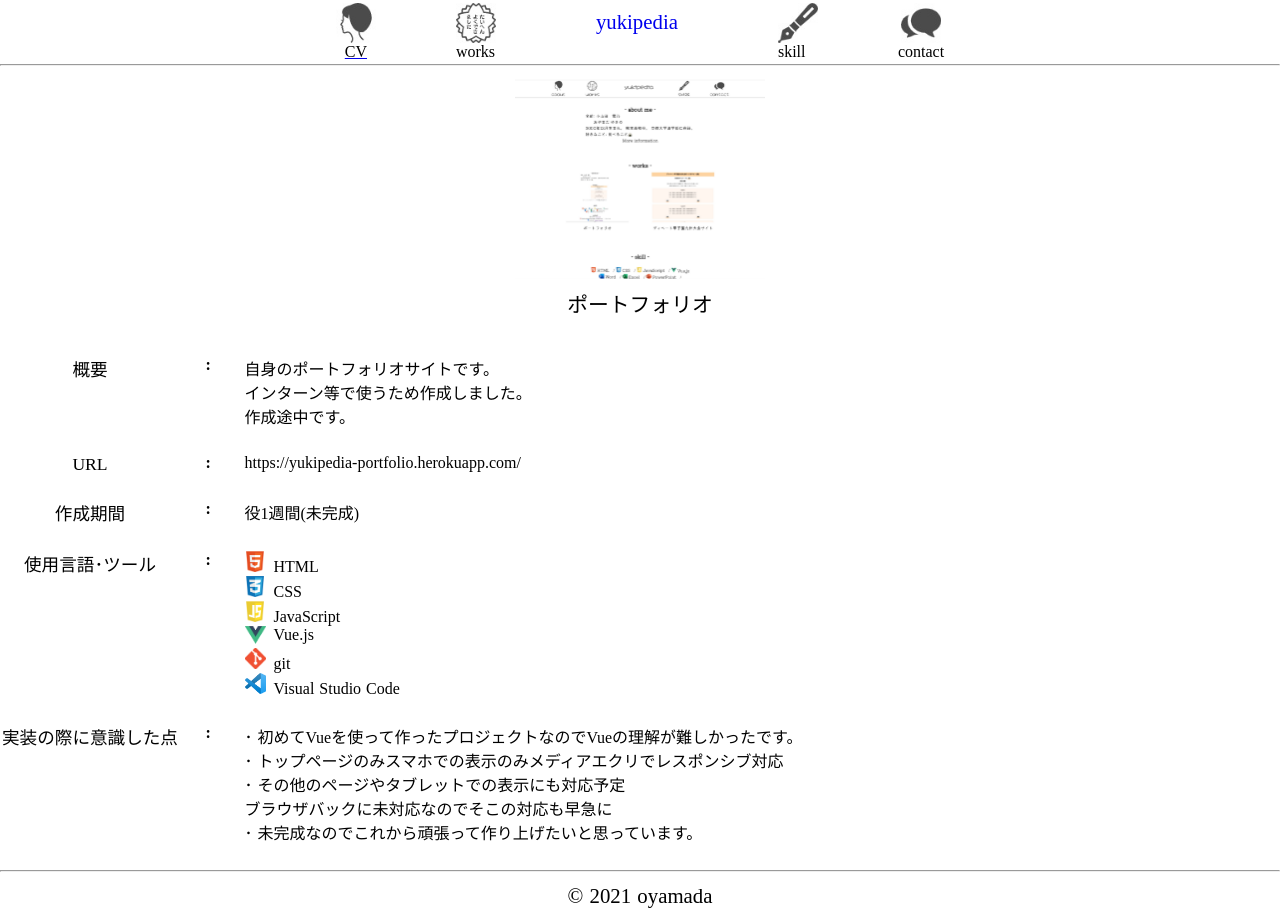
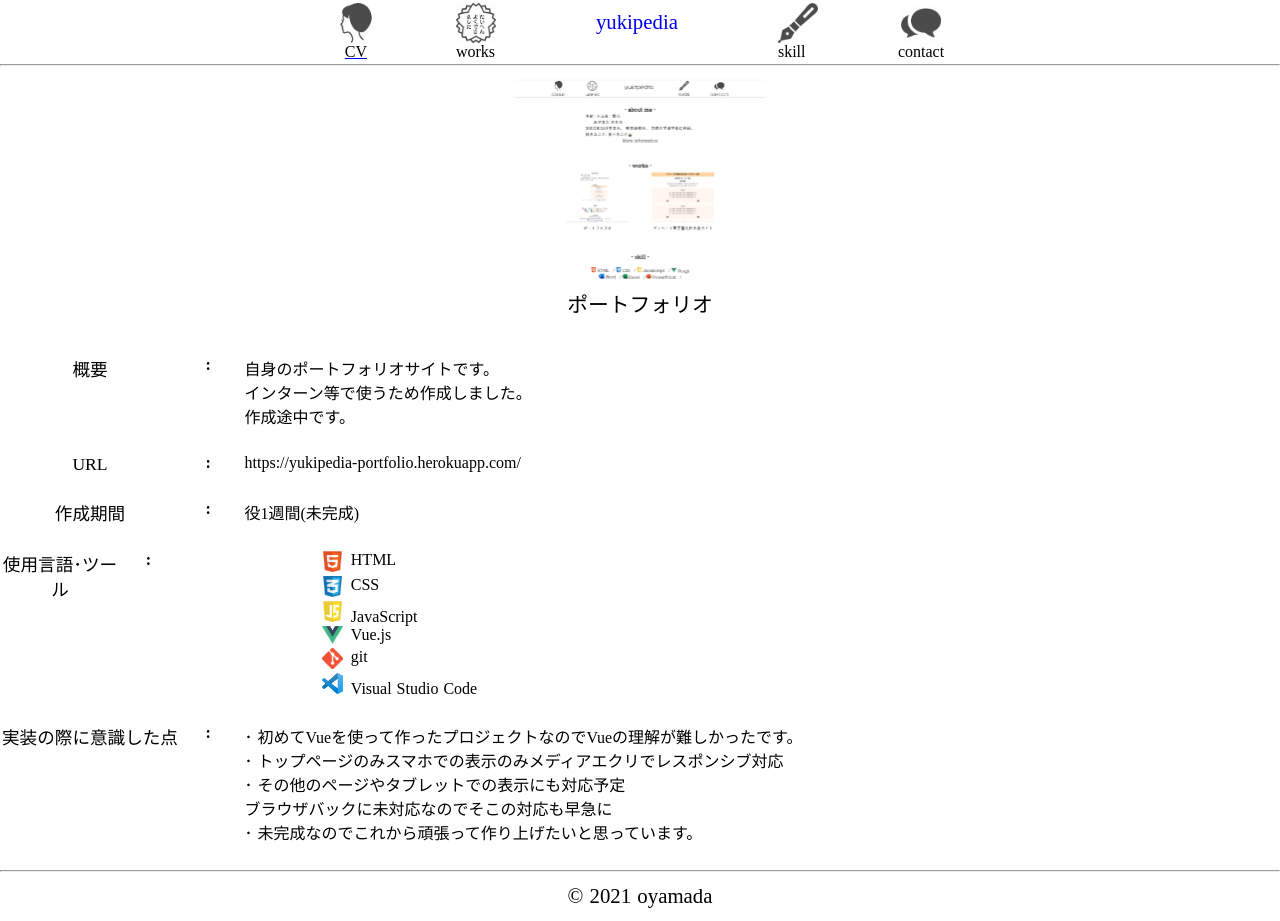
Before and after one commit to schnee25/portfolio, a Nuxt app: page /works.portforio in a window 1280 px wide. Built offline with nearby package versions, Linux system fonts and the light colour scheme; a web font is replaced by a local one.

Commit message:
誤字の修正

```diff
--- a/pages/works.portforio.vue
+++ b/pages/works.portforio.vue
@@ -67,7 +67,7 @@
                     <p class="JavaScript">&ensp;JavaScript</p>
                 </div>
 
-                <div class="exskill">
+                <div class="usedskill">
                   <div class="logo">
                    <img src="~/assets/Vue-Logo.png" class="skilliconimg"/>
                   </div>
@@ -75,7 +75,7 @@
                 </div>
 
 
-                <div class="usedexskill">
+                <div class="usedskill">
                   <div class="logo">
                   <img src="~/assets/Git-Logo.png" class="skilliconimg"/>
                   </div>
@@ -178,7 +178,7 @@ text-align: left;
 width: 800px;
 display: inline-block;
 }
-.exskill {
+.usedskill {
  display: inline-flex;
 
 }
@@ -200,4 +200,6 @@ display: inline-block;
   display: block;
 }
 
+
+
 </style>
```
